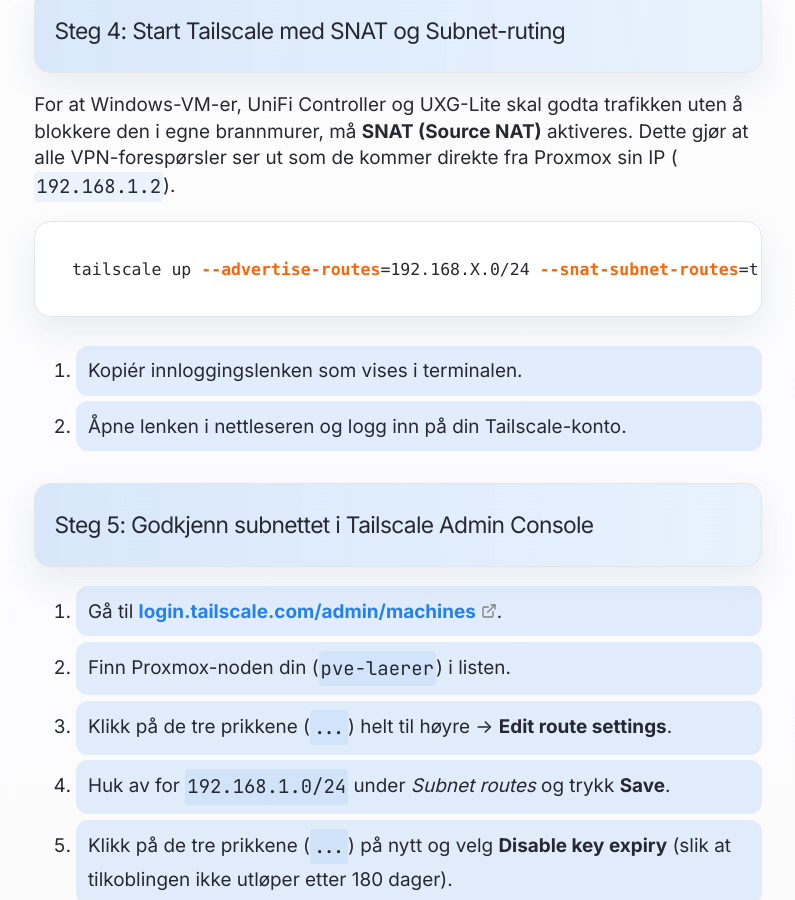
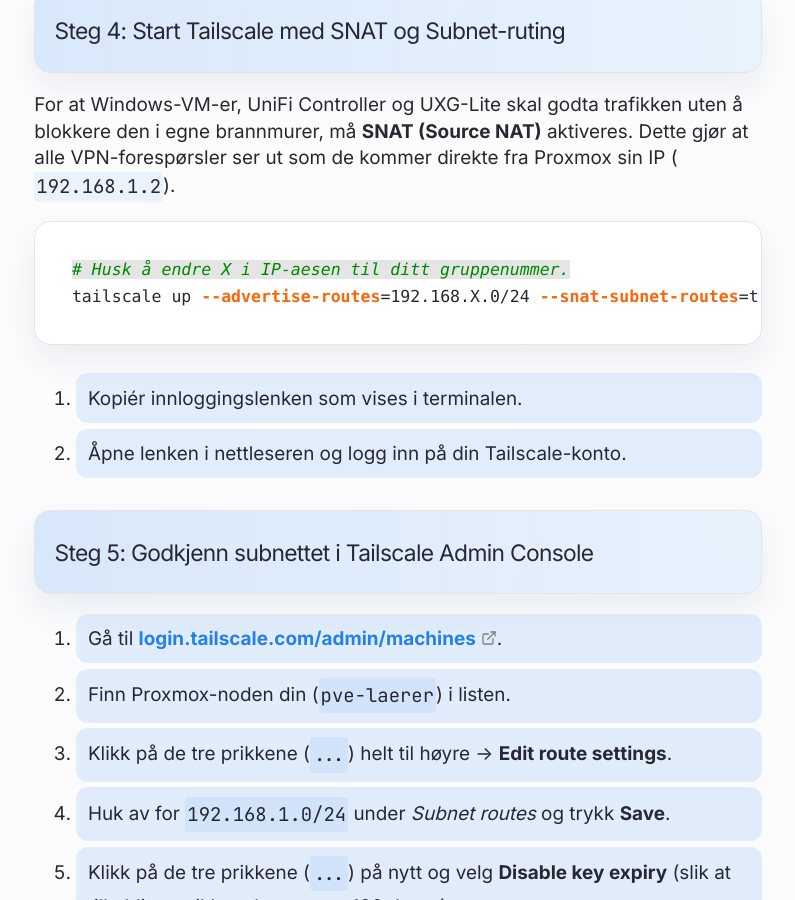
Before and after one commit to Cha-IM/cha-im.github.io, a Jekyll site: the page built from _notes/Public/Driftsstøtte/Virtual lab/Oppsett av Tailscale Subnet Router.md, in a window 1280 px wide and 900 px high, scrolled down 2302 px. Shown: the whole window, without its empty margins (242-1037 px from the left). Built offline with Jekyll 4.4.1, drawn with Linux system fonts in a browser that asks for light colours.

Commit message:
TRFK-811339 2026-10-27:8:34:5

````diff
--- a/_notes/Public/Driftsstøtte/Virtual lab/Oppsett av Tailscale Subnet Router.md
+++ b/_notes/Public/Driftsstøtte/Virtual lab/Oppsett av Tailscale Subnet Router.md
@@ -63,6 +63,7 @@ _(Valgfritt: For at denne endringen skal overleve en omstart av Proxmox, kan lin
 For at Windows-VM-er, UniFi Controller og UXG-Lite skal godta trafikken uten å blokkere den i egne brannmurer, må **SNAT (Source NAT)** aktiveres. Dette gjør at alle VPN-forespørsler ser ut som de kommer direkte fra Proxmox sin IP (`192.168.1.2`).
 
 ```bash
+# Husk å endre X i IP-aesen til ditt gruppenummer.
 tailscale up --advertise-routes=192.168.X.0/24 --snat-subnet-routes=true
 ```
 
````
